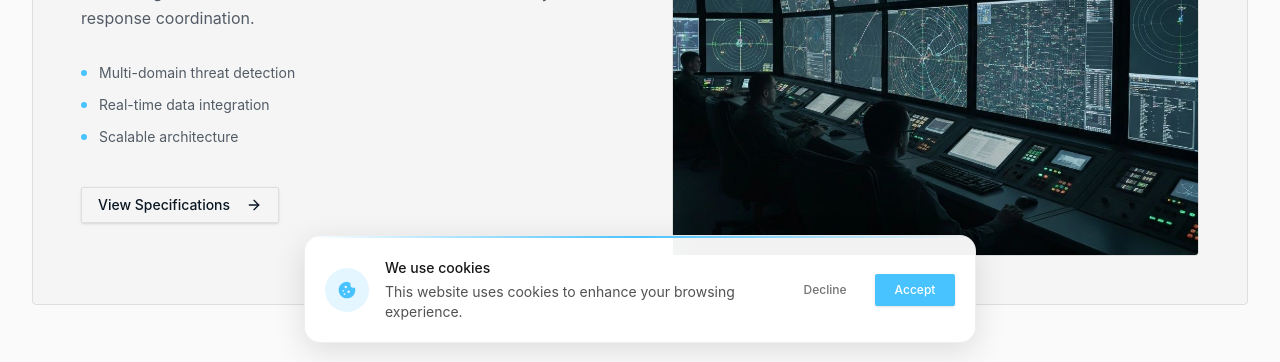
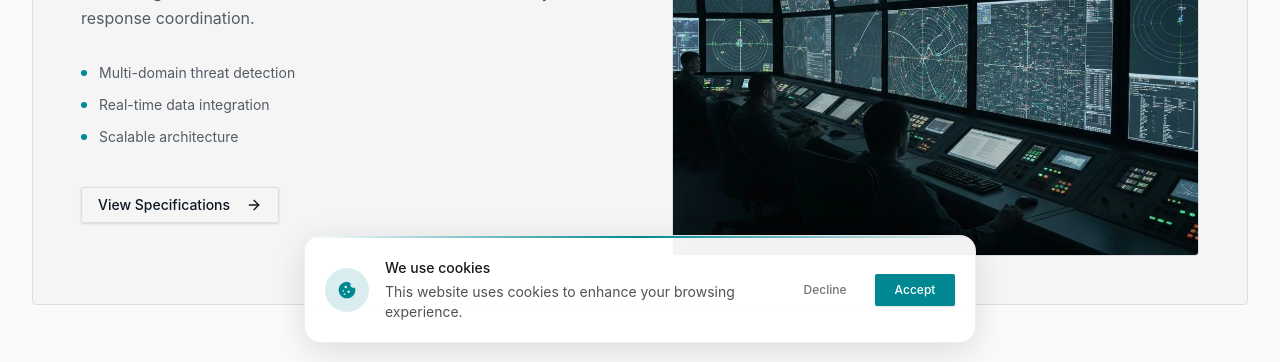
Before and after one commit to allstring/ebt-web-platform, a React (Vite) app: page / in a window 1280 px wide. Shown: the part 441-803 px from the top of the page. Built offline with nearby package versions, Linux system fonts and the light colour scheme.

Commit message:
style: update accent colors in global CSS for improved visual consistency

```diff
--- a/src/styles/global.css
+++ b/src/styles/global.css
@@ -82,8 +82,8 @@ html:lang(ko) h2 {
   --secondary-foreground: oklch(0.32 0 260);
   --muted: oklch(0.94 0 0);
   --muted-foreground: oklch(0.47 0.02 250);
-  --accent: oklch(0.78 0.15 240);
-  --accent-foreground: oklch(0.22 0.03 250);
+  --accent: oklch(0.55 0.14 200);
+  --accent-foreground: oklch(0.98 0 0);
   --destructive: oklch(0.6 0.245 27.325);
   --destructive-foreground: oklch(0.99 0 0);
   --border: oklch(0.9 0 0);
```
